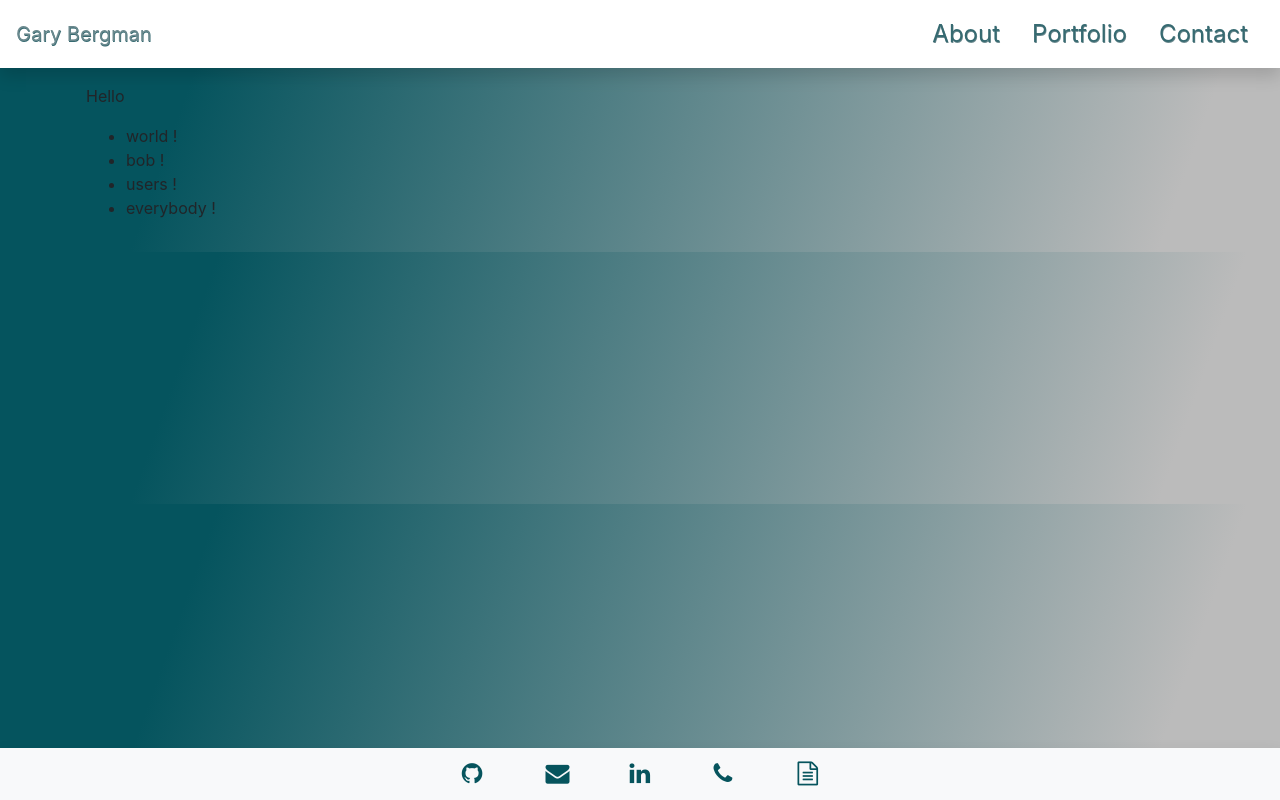
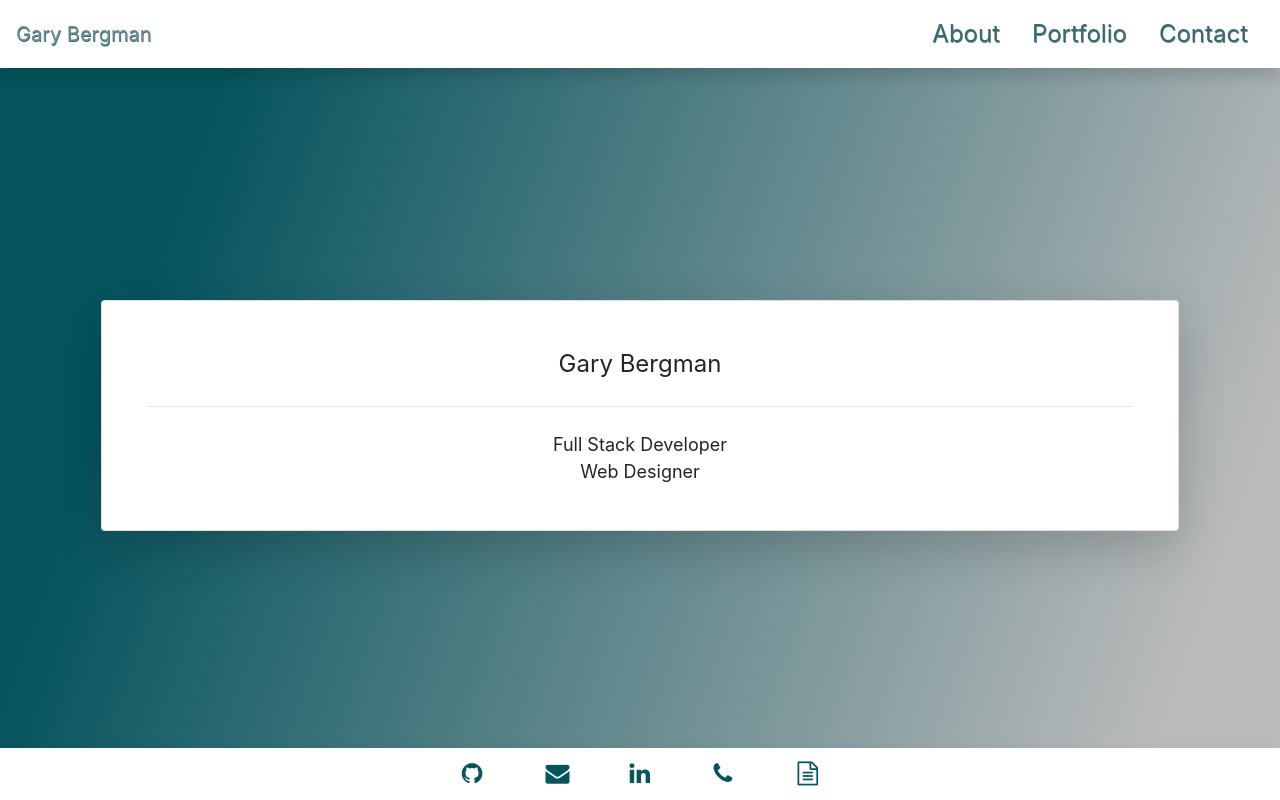
Before and after one commit to Gary-Bergman/React-Portfolio, a React (Create React App) app in the folder client/: page / in a window 1280 px wide. Built offline with nearby package versions, Linux system fonts and the light colour scheme.

Commit message:
Adjusted margins and added Intro page

```diff
--- a/client/src/components/FooterNav.js
+++ b/client/src/components/FooterNav.js
@@ -6,7 +6,7 @@ function FooterNav() {
     return (
         <>
             <footer>
-                <Nav className="shadow fixed-bottom mt-5 navbar navbar-expand-lg navbar-light bg-light">
+                <Nav className="shadow fixed-bottom mt-5 navbar navbar-expand-lg navbar-light footerNav">
                     <Container className="footerIcons">
                         <Row className="mx-auto">
                             {/* <!-- Github --> */}
--- a/client/src/components/Project.js
+++ b/client/src/components/Project.js
@@ -15,12 +15,12 @@ function Project(props) {
                         <CardText className="descriptionText">
                             {props.description}
                         </CardText>
-                        <Button className="submit">
-                            <a href={props.repo} target="_blank" rel="noopener noreferrer">Project Repo</a>
+                        <Button className="prjBtn">
+                            <a href={props.repo} target="_blank" rel="noopener noreferrer" className="buttonText">Project Repo</a>
                         </Button >
                         &nbsp;
-                        <Button className="submit">
-                            <a href={props.deployed} target="_blank" rel="noopener noreferrer">Deployed Site</a>
+                        <Button className="prjBtn">
+                            <a href={props.deployed} target="_blank" rel="noopener noreferrer" className="buttonText">Deployed Site</a>
                         </Button>
 
                     </CardBody>
--- a/client/src/components/pages/Intro.js
+++ b/client/src/components/pages/Intro.js
@@ -1,30 +1,34 @@
 import React from "react";
 import {
-    Card, CardBody, Row, CardText
+    Card, CardBody, Row, CardText, Container
 } from "reactstrap";
 
 function Intro() {
     return (
-      <>
-            {/* <link href="https://fonts.googleapis.com/css?family=Lato" rel="stylesheet"> */}
+        <>
+            <Container >
+                <Card className="cardIntro shadow-lg">
+                    <CardBody>
+                        <CardText>
+                            <div className="nameIntro">
+                                Gary Bergman
+                        </div>
+                            <hr className="my-4" />
+                            <div className="bodyIntro">
+                                Full Stack Developer
+                        <br />
+                        Web Designer
+                        </div>
+                        </CardText>
 
-                <div class="content">
-                    <div class="content__container">
-                        <p class="content__container__text">
-                            Hello
-                        </p>
 
-                        <ul class="content__container__list">
-                            <li class="content__container__list__item">world !</li>
-                            <li class="content__container__list__item">bob !</li>
-                            <li class="content__container__list__item">users !</li>
-                            <li class="content__container__list__item">everybody !</li>
-                        </ul>
-                    </div>
-                </div>
 
-    </>
-  );
+                    </CardBody>
+                </Card>
+
+            </Container>
+        </>
+    );
 }
 
 export default Intro;
--- a/client/src/index.css
+++ b/client/src/index.css
@@ -15,6 +15,9 @@ body {
   /* background-image: linear-gradient(to top, #fcc5e4 0%, #fda34b 15%, #ff7882 35%, #c8699e 52%, #7046aa 71%, #0c1db8 87%, #020f75 100%); */
   /* background-image: linear-gradient(to right, #a8caba 0%, #5d4157 100%); */
   background-image: linear-gradient( 109.6deg,  rgba(5,84,94,1) 16%, #bbb 91.1% );
+  background-size: cover;
+  height: 100vh;
+  overflow: auto;
 }
 
 code {
@@ -31,6 +34,9 @@ a {
   font-size: x-large;
   color: #06545d;
 }
+/* a:hover {
+  color: white !important;
+} */
 
 /* TopNav */
 
@@ -62,6 +68,25 @@ a {
   color: #a3acad;
 }
 
+/* Intro */
+
+.cardIntro {
+  margin-top: 20%;
+  vertical-align: middle;
+  padding: 25px;
+}
+
+.nameIntro {
+  text-align: center;
+  font-size: x-large;
+}
+
+.bodyIntro {
+  text-align: center;
+  font-size: large;
+}
+
+
 /* About */
 
 .aboutMe {
@@ -78,13 +103,26 @@ a {
   vertical-align: center;
 
 }
-.submit {
+.prjBtn {
   background-color: #f8f9fa;
   color: #06545d;
+  margin-top: 5px;
+}
+
+.prjBtn:hover {
+  color: white !important;
 }
 
 .a:hover {
   color: white !important;
+}
+
+.buttonText {
+  color: #06545d;
+}
+
+.buttonText:hover {
+  color: white;
 }
 
 
@@ -141,3 +179,7 @@ i {
 i:hover {
   font-size: xx-large;
 }
+
+.footerNav {
+ background-color: #fff !important;
+}
```
